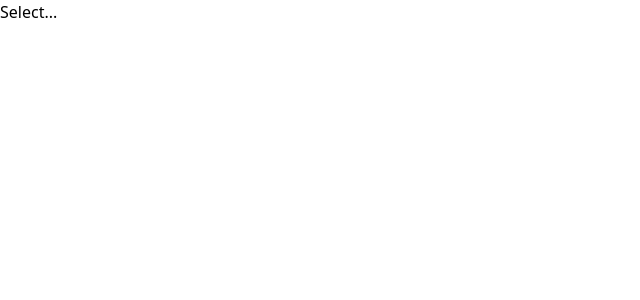
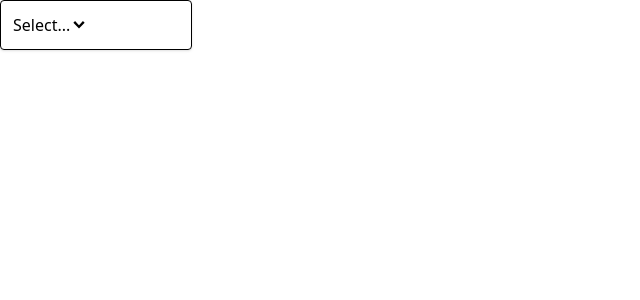
Before and after one commit to LaurenAMolloy/Component-Library, a React (Vite) app: page / in a window 1280 px wide. Shown: the top 300 px of the page, without its empty margins (0-640 px from the left). Built offline with nearby package versions, Linux system fonts and the light colour scheme.

Commit message:
Added reusable panel

```diff
--- a/src/App.js
+++ b/src/App.js
@@ -1,15 +1,27 @@
 import './index.css'
-import DropDown from './components/DropDown.js';
+import DropDown from './components/DropDown.js'
+import { useState } from 'react';
 
 function App() {
+  const [selection, setSelection] = useState(null);
+
+  const handleSelect = (option) => {
+    setSelection(option)
+  }
+
   const options = [
     {label : 'Red', value: 'red'},
     {label : 'Green', value: 'green'},
     {label : 'Blue', value: 'blue'}
   ]
-  return <DropDown options={options} />
 
-
+  return (
+    <DropDown
+      options={options}
+      value={selection}
+      onChange={handleSelect}
+    />
+  )
 }
 
 export default App;
--- a/src/components/DropDown.js
+++ b/src/components/DropDown.js
@@ -1,7 +1,9 @@
 import React from 'react'
 import { useState } from 'react'
+import { GoChevronDown } from 'react-icons/go';
+import Panel from './Panel'
 
-export default function DropDown({ options }) {
+export default function DropDown({ options, value, onChange }) {
     const [isOpen, setIsOpen] = useState(false);
 
     const handleClick = () => {
@@ -9,18 +11,38 @@
         setIsOpen((prev) => !prev);
     }
 
+    const handleOptionClick = (option) => {
+        //close drop down
+        setIsOpen(false);
+        //when a use clicks...
+        //what option was clicked?
+        onChange(option);
+    }
+
     //map over options when user clicks
     const renderedOptions = options.map((option) => {
-        return <div key={option.value}>
+        return <div className="hover:bg-sky-100 rounded cursor-pointer p-1" onClick={() => handleOptionClick(option)} key={option.value}>
             {option.label}
         </div>
-    })
+    });
+
+    // let content = 'Select...'
+    // if(selection) {
+    //     content = selection.label;
+    // }
+
   return (
     //Whenever a user clicks on this div toggle state
     //if isOpen === true display
-    <div>
-        <div onClick={handleClick}>Select...</div>
-        {isOpen && <div>{renderedOptions}</div>}
+    <div className="w-48 relative">
+        <Panel className =" flex justify-bewteen items-center cursor-pointer border" onClick={handleClick}>
+            {value?.label || 'Select...'}
+            <GoChevronDown className="text-lg" />
+        </Panel>
+        {isOpen &&
+        <Panel className="absolute top-full border">
+            {renderedOptions}
+        </Panel>}
     </div>
   )
 }
--- /dev/null
+++ b/src/components/Panel.js
@@ -0,0 +1,12 @@
+import React from 'react'
+import classNames from 'classnames'
+
+
+export default function Panel({ children, className, ...rest}) {
+    const finalClassNames = classNames(
+        'border rounded p-3 shadow bg white w-full',
+        className
+    );
+
+    return <div {...rest} className={finalClassNames}>{children}</div>
+}
```
